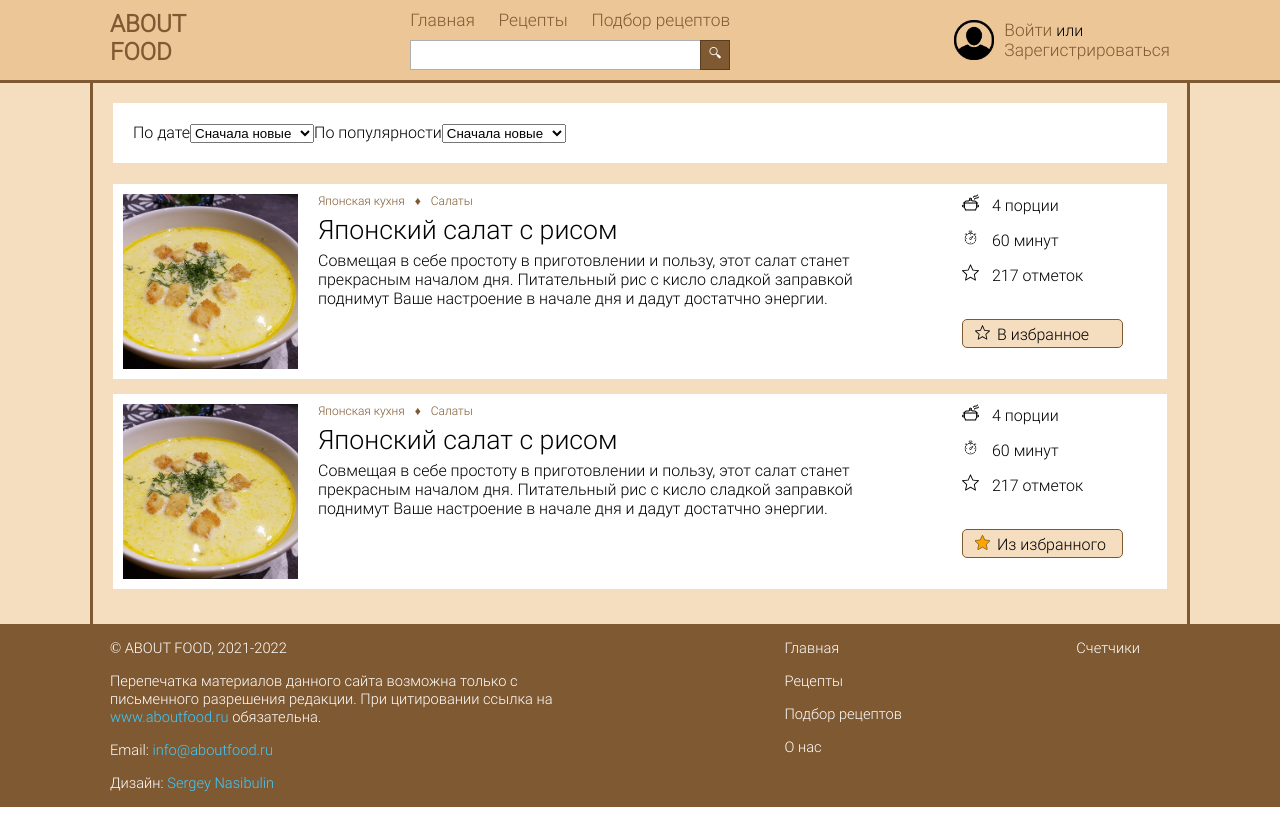
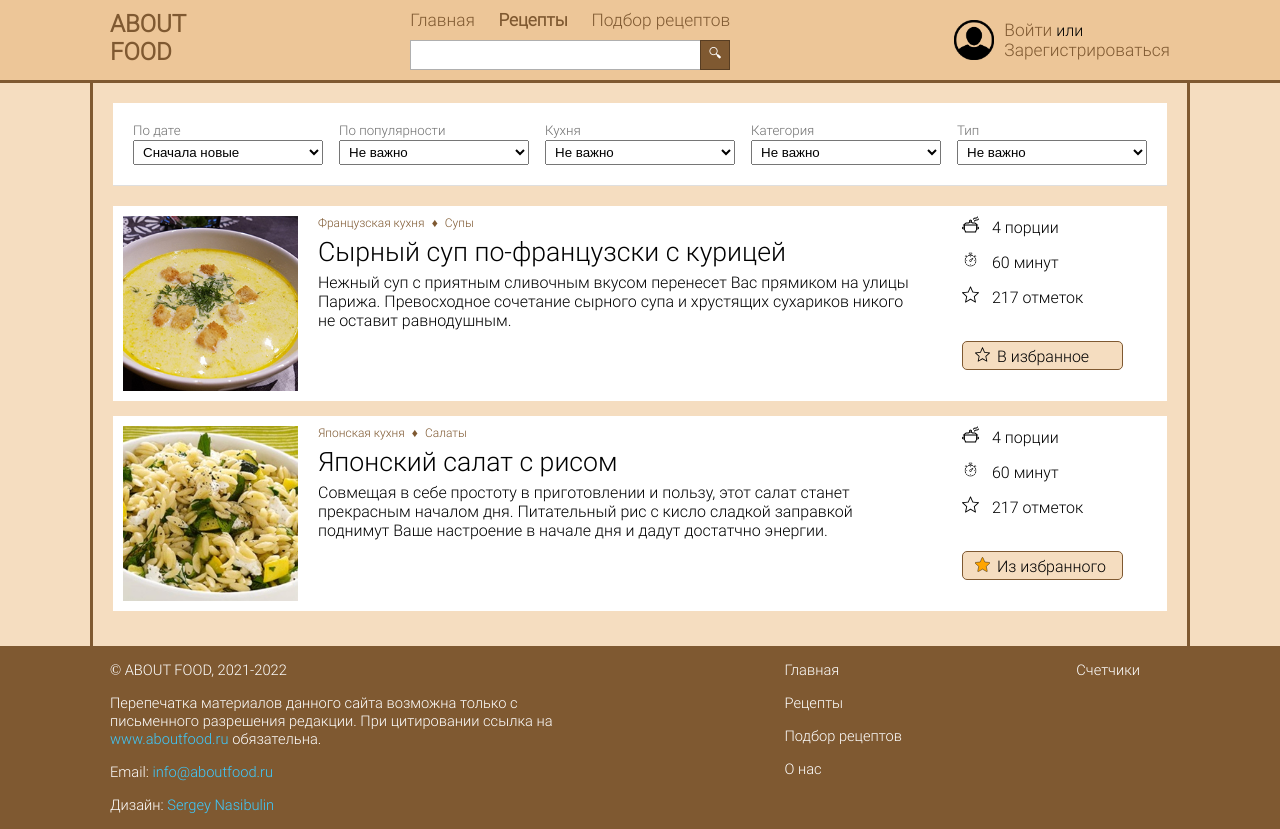
Before and after one commit to rowdyhub/aboutfood_react, a React (Create React App) app: page /recipes in a window 1280 px wide. Before the commit the page ends 807 px from the top, so only its background shows below. Built offline with nearby package versions, Linux system fonts and the light colour scheme.

Commit message:
New styles

```diff
--- a/src/components/content/recipes/Recipes.jsx
+++ b/src/components/content/recipes/Recipes.jsx
@@ -3,31 +3,75 @@ import styles from "./Recipes.module.css"
 let Recipes = () => {
     return (
         <div className={styles.recipesCont}>
+            {/* Filter component */}
             <div className={styles.filter}>
 
-                <label htmlFor="filDate">По дате</label>
+                <div className={styles.section}>
+                    <div className={styles.nameSection}>По дате</div>
                     <select name="filDate" id="filDate">
                         <option value="new">Сначала новые</option>
                         <option value="old">Сначала старые</option>
                     </select>
+                </div>
 
-                <label htmlFor="filRel">По популярности</label>
+                <div className={styles.section}>
+                    <div className={styles.nameSection}>По популярности</div>
                     <select name="filRel" id="filRel">
-                    <option value="new">Сначала новые</option>
-                    <option value="old">Сначала старые</option>
+                        <option value="new">Не важно</option>
+                        <option value="old">Сначала популярные</option>
+                        <option value="old">Сначала не популярные</option>
                     </select>
+                </div>
+
+                <div className={styles.section}>
+                    <div className={styles.nameSection}>Кухня</div>
+                    <select name="filRel" id="filRel">
+                        <option value="new">Не важно</option>
+                        <option value="old">Русская</option>
+                        <option value="old">Японская</option>
+                        <option value="old">Французская</option>
+                    </select>
+                </div>
+
+                <div className={styles.section}>
+                    <div className={styles.nameSection}>Категория</div>
+                    <select name="filRel" id="filRel">
+                        <option value="new">Не важно</option>
+                        <option value="old">Первые блюда</option>
+                        <option value="old">Вторые блюда</option>
+                        <option value="old">Салаты</option>
+                        <option value="old">Закуски</option>
+                    </select>
+                </div>
+
+                <div className={styles.section}>
+                    <div className={styles.nameSection}>Тип</div>
+                    <select name="filRel" id="filRel">
+                        <option value="new">Не важно</option>
+                        <option value="old">Рецепт</option>
+                        <option value="old">Статья</option>
+                    </select>
+                </div>
 
             </div>
+            {/* Filter component END */}
+
+
+            {/* Recipes component */}
             <div className={styles.recipesCardCont}>
 
                 <div className={styles.recipesCard}>
-                    <div className={styles.cover}>
+                    <div className={styles.cover} style={{
+                        backgroundImage: `url("images/soupe.jpg")`,
+                        backgroundSize: `cover`,
+                        backgroundPosition: `50%`
+                        }}>
 
                     </div>
                     <div className={styles.discription}>
-                        <div className={ styles.links }>Японская кухня <span className={ styles.delim }>♦</span> Салаты</div>
-                        <div className={ styles.name }>Японский салат с рисом</div>
-                        <div className={ styles.text }>Совмещая в себе простоту в приготовлении и пользу, этот салат станет прекрасным началом дня. Питательный рис с кисло сладкой заправкой поднимут Ваше настроение в начале дня и дадут достатчно энергии.</div>
+                        <div className={ styles.links }>Французская кухня<span className={ styles.delim }>♦</span>Супы</div>
+                        <div className={ styles.name }>Сырный суп по-французски с курицей</div>
+                        <div className={ styles.text }>Нежный суп с приятным сливочным вкусом перенесет Вас прямиком на улицы Парижа. Превосходное сочетание сырного супа и хрустящих сухариков никого не оставит равнодушным.</div>
                     </div>
                     <div className={styles.stat}>
                         <div className={ styles.data}>
@@ -45,11 +89,15 @@ let Recipes = () => {
 
 
                 <div className={styles.recipesCard}>
-                    <div className={styles.cover}>
+                    <div className={styles.cover} style={{
+                        backgroundImage: `url("images/rice.jpg")`,
+                        backgroundSize: `cover`,
+                        backgroundPosition: `50%`
+                        }}>
 
                     </div>
                     <div className={styles.discription}>
-                        <div className={ styles.links }>Японская кухня <span className={ styles.delim }>♦</span> Салаты</div>
+                        <div className={ styles.links }>Японская кухня<span className={ styles.delim }>♦</span>Салаты</div>
                         <div className={ styles.name }>Японский салат с рисом</div>
                         <div className={ styles.text }>Совмещая в себе простоту в приготовлении и пользу, этот салат станет прекрасным началом дня. Питательный рис с кисло сладкой заправкой поднимут Ваше настроение в начале дня и дадут достатчно энергии.</div>
                     </div>
@@ -70,6 +118,7 @@ let Recipes = () => {
 
 
             </div>
+            {/* Recipes component END*/}
         </div>
     );
 }
--- a/src/components/content/recipes/Recipes.module.css
+++ b/src/components/content/recipes/Recipes.module.css
@@ -6,11 +6,32 @@
 
 .filter {
     position: relative;
-    display: block;
+    display: flex;
+    justify-content: space-between;
     border-bottom: 1px solid #00000020;
     background-color: var(--white);
     padding: 20px;
     margin-bottom: 20px;
+}
+
+.section {
+    width: 190px;
+    display: flex;
+    flex-wrap: wrap;
+}
+
+.nameSection {
+    width: 100%;
+    font-size: 10pt;
+    color: #00000090;
+    margin-bottom: 2px;
+}
+
+select {
+    width: 100%;
+    padding: 3px 5px;
+    user-select: none;
+    cursor: pointer;
 }
 
 .recipesCardCont {
@@ -29,11 +50,7 @@
 .cover {
     width: 175px;
     min-width: 175px;
-    height: 100%;
-
-    background: url(/public/images/p_O.jpg) no-repeat;
-    background-size: cover;
-    background-position: 50%;
+    height: 100%;;
 }
 
 .discription {
@@ -132,6 +149,7 @@
     border-radius: 5px;
     padding: 3px 12px;
     width: 135px;
+    cursor: pointer;
 }
 
 .inOutFavorite:after {
--- /dev/null
+++ b/src/components/header/navBar/Nav.css
@@ -0,0 +1,4 @@
+/* NavLink присваивает простой className "actve" */
+.active {
+    font-weight: 900;
+}
--- a/src/components/header/navBar/Nav.jsx
+++ b/src/components/header/navBar/Nav.jsx
@@ -1,13 +1,14 @@
-import { Link } from 'react-router-dom';
+import { NavLink } from 'react-router-dom';
 
 import styles from './Nav.module.css'
+import './Nav.css'
 
 let Nav = () => {
     return (
         <div className={styles.navCont}>
-            <Link to="/">Главная</Link>
-            <Link to="/recipes">Рецепты</Link>
-            <Link to="/getmenu">Подбор рецептов</Link>
+            <NavLink to="/">Главная</NavLink>
+            <NavLink to="/recipes">Рецепты</NavLink>
+            <NavLink to="/getmenu">Подбор рецептов</NavLink>
         </div>
     )
 }
```
Also changed, not shown: public/images/rice.jpg (added), public/images/soupe.jpg (added), src/components/header/navBar/Nav.module.css (line endings or trailing spaces). Lines whose indentation alone changed are shown as unchanged.
